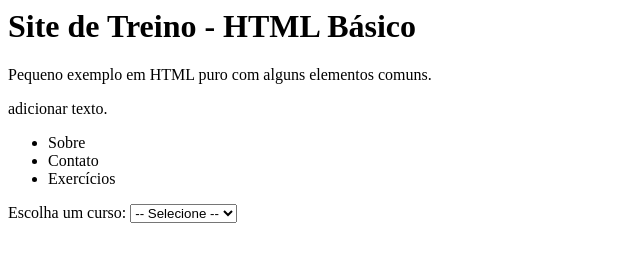
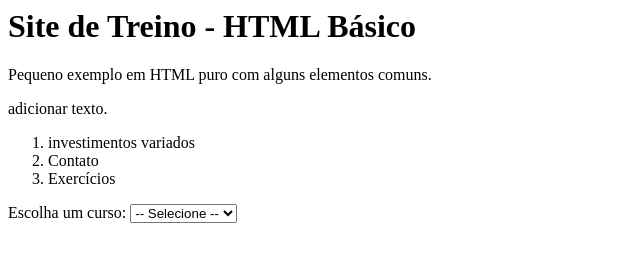
Before and after one commit to grejfla/SITE_TREINO_FRONT, a plain HTML site: page index.html in a window 1280 px wide. Shown: the whole page, without its empty margins (0-640 px from the left). Drawn offline with Linux system fonts and the light colour scheme.

Commit message:
SITE_TREINO_FRONT: Flavio alteração tag ul para ol e alteração tags de lista com alteração de seu texo|

```diff
--- a/index.html
+++ b/index.html
@@ -3,11 +3,11 @@
 <p>adicionar texto.</p>
 
 <nav>
-   <ul>
-      <li>Sobre</li>
+   <ol>
+      <li>investimentos variados</li>
       <li>Contato</li>
       <li>Exercícios</li>
-   </ul>
+   </ol>
 </nav>
 
 <label>Escolha um curso:</label>
```
